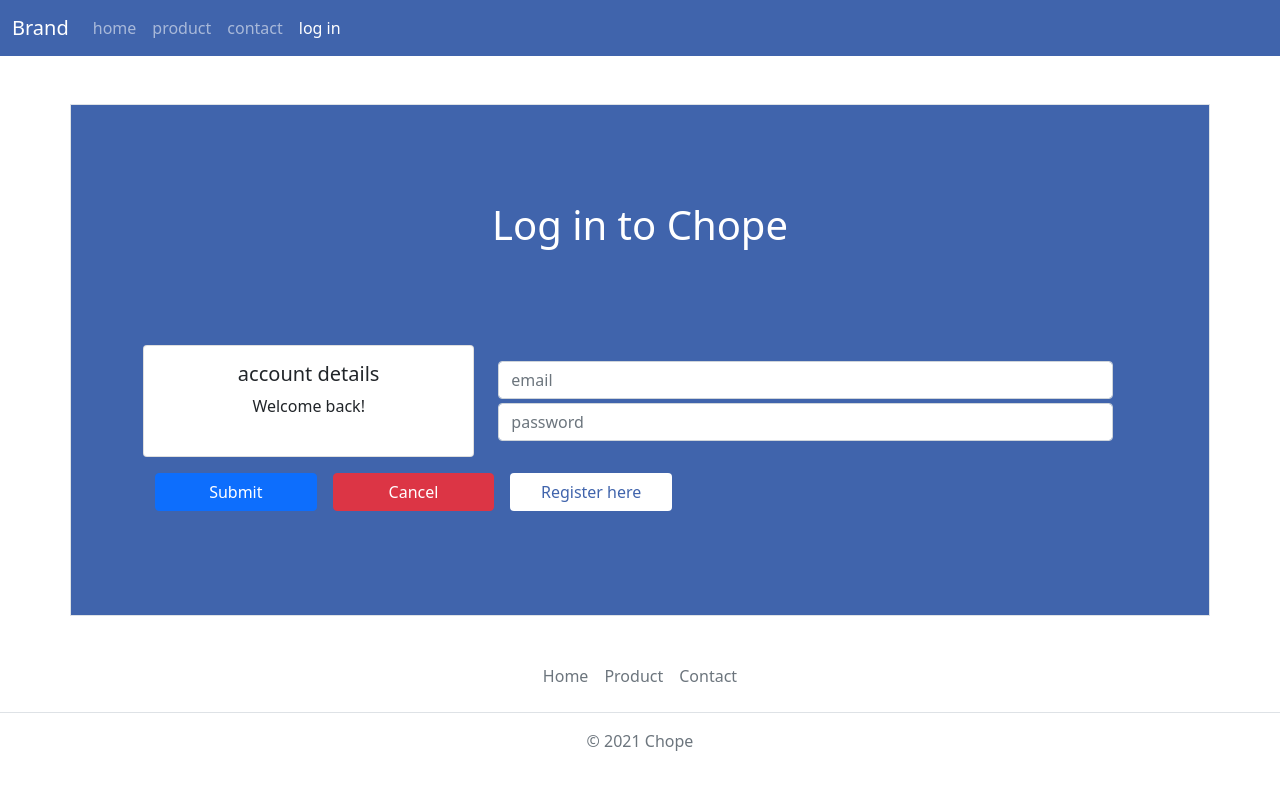
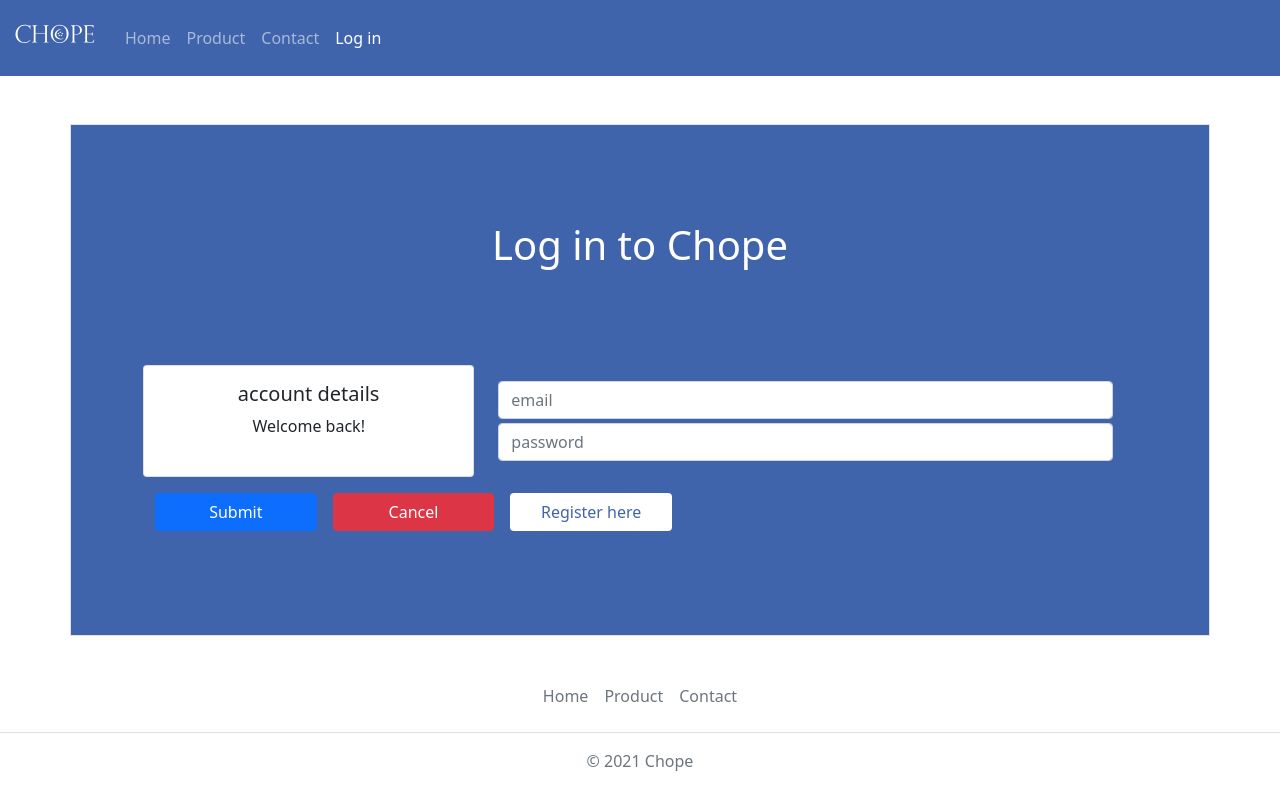
Before and after one commit to s7m10n/website, a plain HTML site: page login.html in a window 1280 px wide. Drawn offline with nearby package versions, Linux system fonts and the light colour scheme; no server answers.

Commit message:
Added caps and logo

```diff
--- a/login.html
+++ b/login.html
@@ -15,7 +15,9 @@
     <!--navbar-->
     <nav class="navbar navbar-expand-lg navbar-dark facebook-blue-bg">
       <div class="container-fluid">
-        <a href="#" class="navbar-brand">Brand</a>
+        <a href="index.html" class="navbar-brand"
+          ><img src="img/chope.svg" alt="chope.svg" height="50"
+        /></a>
         <button
           class="navbar-toggler"
           type="button"
@@ -29,10 +31,10 @@
         </button>
         <div class="collapse navbar-collapse" id="navbarNav">
           <div class="navbar-nav" id="navbar-nav">
-            <a href="index.html" class="nav-link">home</a>
-            <a href="product.html" class="nav-link">product</a>
-            <a href="contact.html" class="nav-link">contact</a>
-            <a href="#" class="nav-link active">log in</a>
+            <a href="index.html" class="nav-link">Home</a>
+            <a href="product.html" class="nav-link">Product</a>
+            <a href="contact.html" class="nav-link">Contact</a>
+            <a href="#" class="nav-link active">Log in</a>
           </div>
         </div>
       </div>
```
Also changed, not shown: admin.html (+3 -1 lines), contact.html (+7 -5 lines), index.html (+7 -5 lines), product.html (+7 -5 lines), register.html (+3 -1 lines), img/chope.svg (added).
